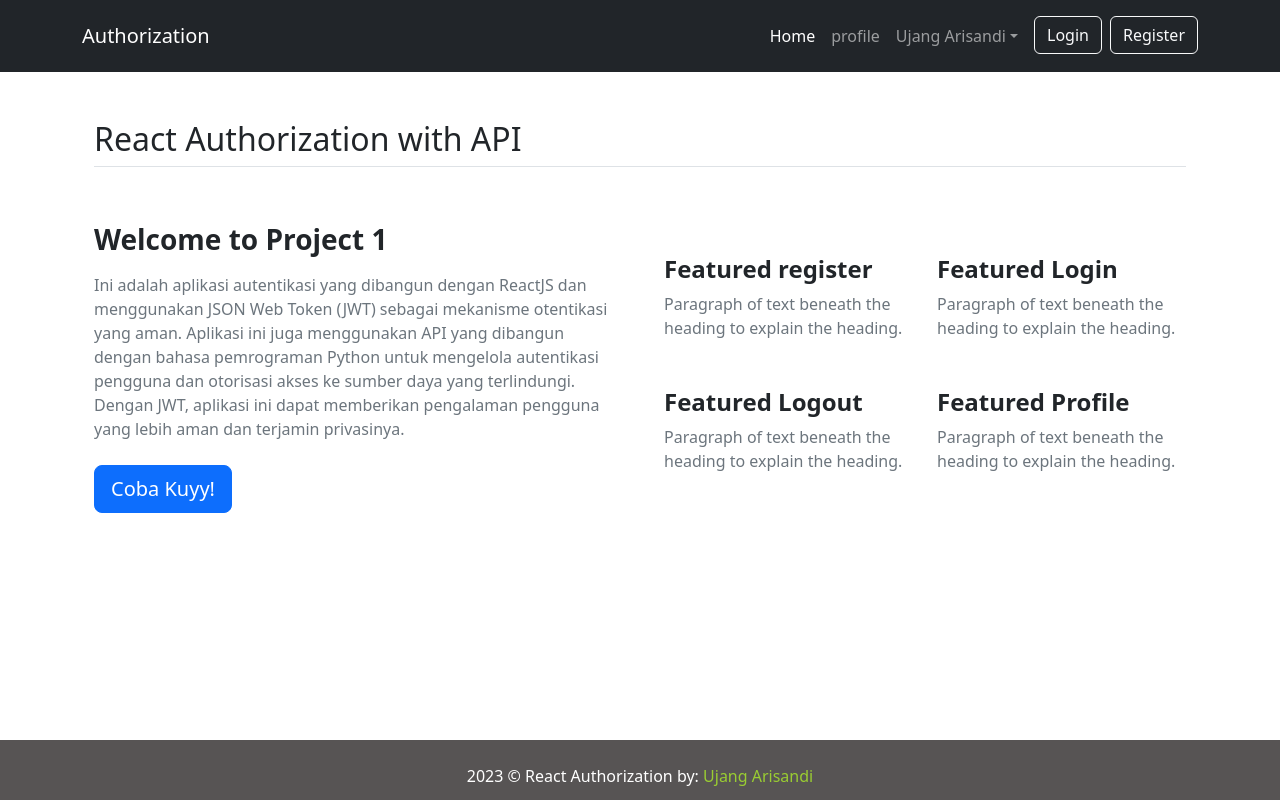
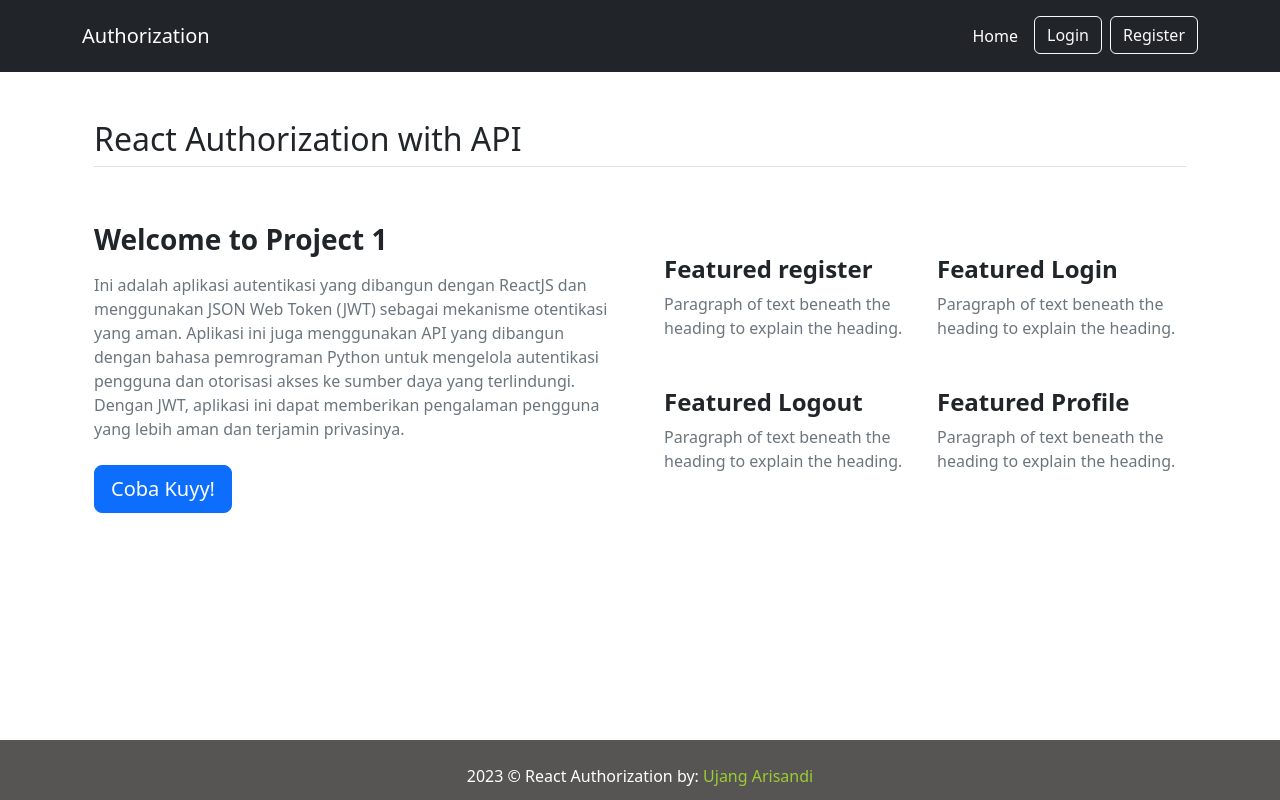
Before and after one commit to ujangaris/React-authentication-with-phyton---jwt, a React (Vite) app in the folder react-auth/: page / in a window 1280 px wide. Built offline with nearby package versions, Linux system fonts and the light colour scheme.

Commit message:
isLoggedIn & menampilkan nama user yang login

```diff
--- a/react-auth/src/components/Navbar.jsx
+++ b/react-auth/src/components/Navbar.jsx
@@ -1,6 +1,20 @@
-import React from 'react'
+import React, { useEffect, useState } from 'react'
 
 const Navbar = () => {
+  const [isLoggedIn, setIsLoggedIn] = useState(false)
+  const [user, setUser] = useState(null)
+
+  useEffect(() => {
+    const storedUser = JSON.parse(localStorage.getItem('user'))
+    if (storedUser !== '' && storedUser !== null) {
+      setIsLoggedIn(true)
+      setUser(storedUser)
+    } else {
+      setIsLoggedIn(false)
+      setUser(null)
+    }
+  }, [])
+
   return (
     <>
       <nav className='navbar navbar-expand-lg navbar-dark bg-dark'>
@@ -29,9 +43,12 @@ const Navbar = () => {
                   Home
                 </a>
               </li>
+
+              {isLoggedIn && (
+                <>
                   <li className='nav-item'>
                     <a className='nav-link' href='#'>
-                  profile
+                      Profile
                     </a>
                   </li>
 
@@ -43,7 +60,7 @@ const Navbar = () => {
                       data-bs-toggle='dropdown'
                       aria-expanded='false'
                     >
-                  Ujang Arisandi
+                      {user.name}
                     </a>
                     <ul className='dropdown-menu'>
                       <li>
@@ -53,6 +70,10 @@ const Navbar = () => {
                       </li>
                     </ul>
                   </li>
+                </>
+              )}
+              {!isLoggedIn && (
+                <>
                   <li className='nav-item mx-2'>
                     <a className='btn btn-outline-light' href='/login'>
                       Login
@@ -63,6 +84,8 @@ const Navbar = () => {
                       Register
                     </a>
                   </li>
+                </>
+              )}
             </ul>
           </div>
         </div>
```
Also changed, not shown: 1 other file (tests, documents, lock files or other folders). Lines whose indentation alone changed are shown as unchanged.
